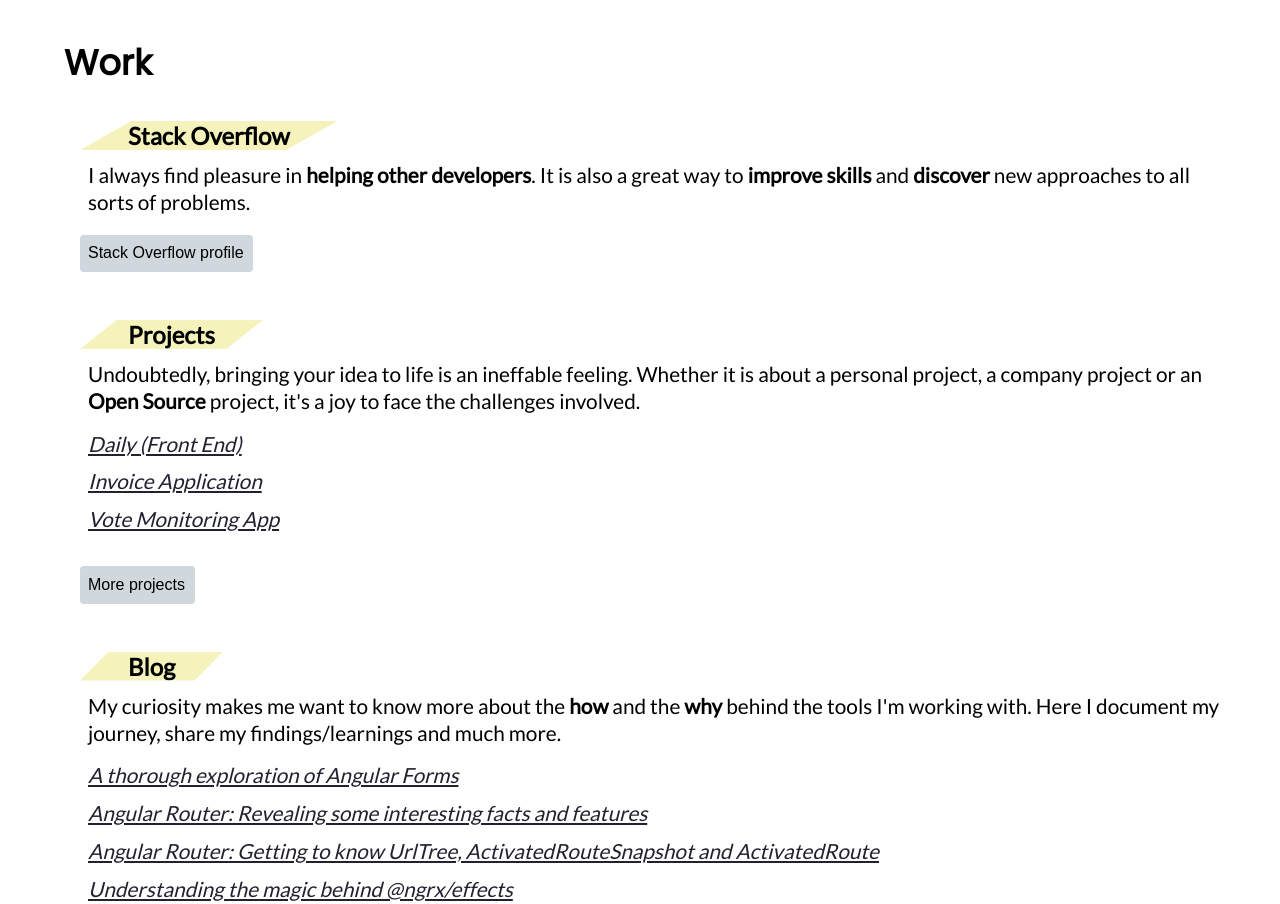
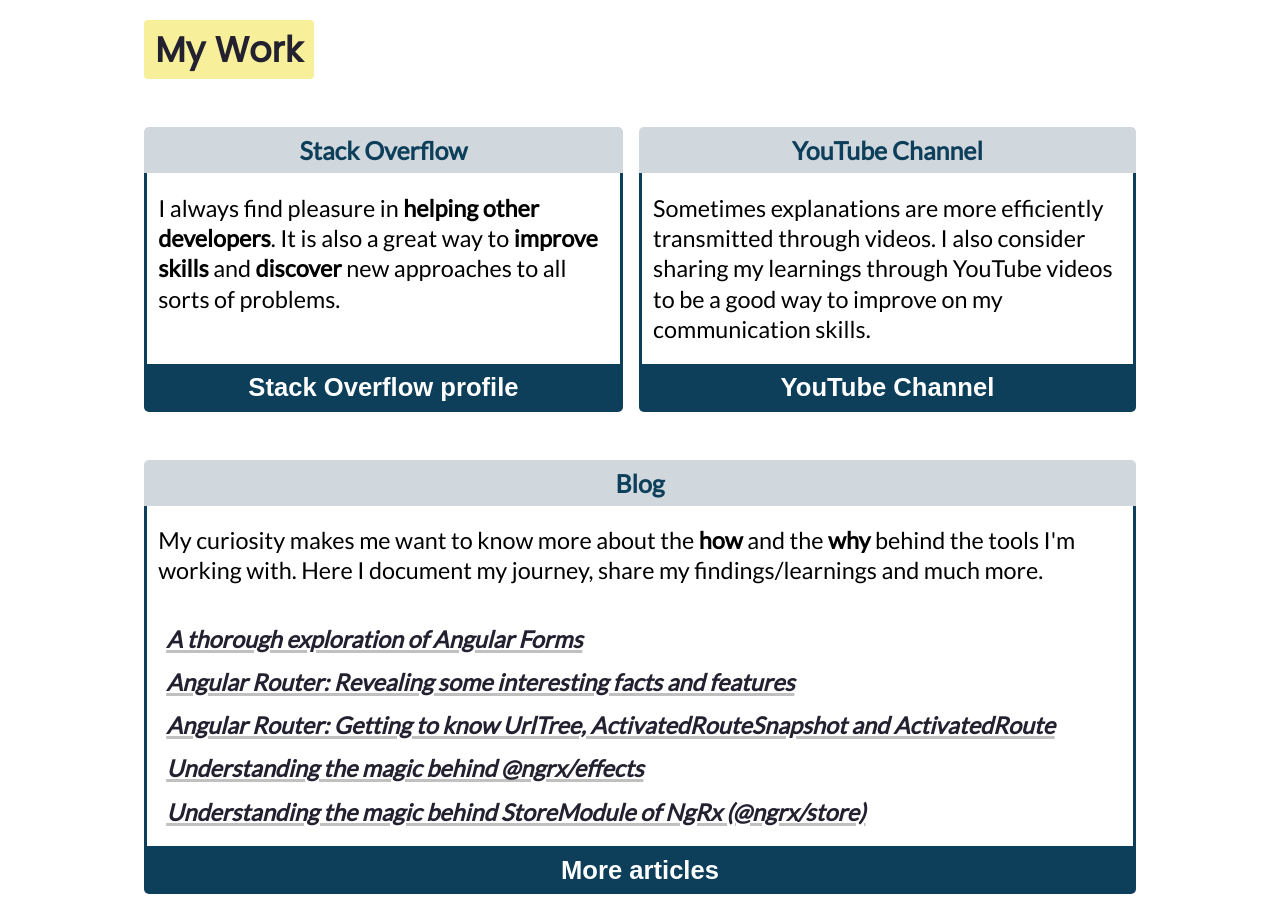
Before and after one commit to Andrei0872/andreigatej.dev, a Gatsby site: page / in a window 1280 px wide. Shown: the part 780-1684 px from the top of the page. Built offline with nearby package versions, Linux system fonts and the light colour scheme; Gatsby itself is replaced by a stand-in of ours; some packages are replaced by stand-ins of ours.

Commit message:
feat(work): add new design + integrate the YT part

```diff
--- a/src/components/work/work.css
+++ b/src/components/work/work.css
@@ -1,68 +1,133 @@
 .c-work {
-  padding: 3rem;
-  padding-top: 1rem;
+  display: grid;
+  grid-template-areas:
+      "t t t t"
+      "s s y y"
+      "b b b b"
+      "b b b b"
+      "p p n n";
+  max-width: min(10rem + 65vw, 89vw);
+  margin: 0 auto;
+  gap: 3rem 1rem;
+  scroll-margin-top: var(--header-height);
+
+  --radius-corner: 5px;
+  --padding-content: 1.2rem;
 }
 
-.c-work .c-work__title {
-  font-size: 2.2rem;
-  margin-left: 1rem;
+@media all and (max-width: 726px) {
+  .c-work {
+    grid-template-areas: "t" "s" "y" "b" "p" "n";
+  }
+}
+
+.is-stackoverflow {
+  grid-area: s;
+}
+
+.is-youtube {
+  grid-area: y;
+}
+
+.is-projects {
+  grid-area: p;
+}
+
+.is-blog {
+  grid-area: b;
+}
+
+.is-notes {
+  grid-area: n;
+}
+
+.c-work__title {
+  grid-area: t;
+  background: var(--selection-color);
+  color: var(--dark-blue-1);
+  justify-self: flex-start;
+  padding: 0.2rem .7rem;
+  border-radius: 4px;
+  font-size: clamp(1.2rem, 1rem + 1.5vw, 3rem);
 }
 
 .c-work-section {
-  padding-left: 2rem;
-  margin-top: 2rem;
+  display: flex;
+  flex-direction: column;
+  justify-content: space-between;
 }
 
-.c-work-section:not(:first-of-type) {
-  padding-top: 1rem;
+h2.c-work-section__name {
+  text-align: center;
+  padding: 0.5rem;
+  background: var(--gray-1);
+  font-size: clamp(1rem, 1rem + 0.7vw, 2rem);
+  border-radius: var(--radius-corner) var(--radius-corner) 0 0;
+  color: var(--dark-blue-2);
 }
 
-.c-work-section > p {
-  margin-top: 0.7rem;
-  font-size: 1.3rem;
-  line-height: 1.7rem;
+.c-work-section__content {
+  display: flex;
+  flex-direction: column;
+  font-size: clamp(1.2rem, 0.5rem + 1.2vw, 1.5rem);
+  line-height: 1.3;
+  border-left: 3px solid var(--dark-blue-2);
+  border-right: 3px solid var(--dark-blue-2);
+  flex-grow: 1;
 }
 
-.c-work-section > *:not(:first-child) {
-  padding-left: 0.5rem;
+.c-work-section__content > p {
+  padding: var(--padding-content) 0.3rem var(--padding-content) .7rem;
 }
 
-button.c-work-section__button {
-  margin-top: 1.2rem;
-  font-size: 1rem;
-  background-color: var(--gray-1);
+.c-work-section__button {
+  font-size: clamp(1rem, 0.8rem + 1vw, 1.6rem);
+  background-color: var(--dark-blue-2);
   padding: 0.6rem;
   border: none;
   cursor: pointer;
-  border-radius: 4px;
+  color: #fff;
+  font-weight: bold;
+  border-radius: 0 0 var(--radius-corner) var(--radius-corner);
 }
 
-.c-work-section__name {
-  clip-path: polygon(20% 0%, 100% 0%, 80% 100%, 0% 100%);
-  background: var(--yellow-1);
-  padding: 0rem;
-  display: inline-block;
-  padding-left: 3rem;
-  padding-right: 3rem;
+.c-work-section__button:hover {
+  text-decoration: underline;
+  text-decoration-color: var(--dark-yellow);
 }
 
-.c-work-section__sample {
-  padding-left: 1rem;
-  font-size: 1.3rem;
+.c-samples {
+  /* display: flex;
+  flex-direction: column;
+  justify-content: flex-start;
+   */
+  /* Using this so that the flex child takes the width of tis content. */
+  /* Otherwise, since the default is `stretch`, the flex child would take the full width. */
+  /* As a side note, setting `margin-right: auto` on each child container would work too. */
+  /* align-items: flex-start;
+  flex-grow: 1;
+  gap: .8rem;
+  */
+  display: grid;
+  grid-row-gap: .8rem;
+  flex-grow: 1;
+  grid-auto-rows: max-content;
+  align-content: center;
+  justify-items: flex-start;
+  padding: var(--padding-content);
+}
+
+.c-samples__sample {
   font-style: italic;
   text-decoration: underline;
+  text-decoration-thickness: 3px;
+  text-decoration-color: var(--main-grey);
+  color: var(--dark-blue-1);
+  font-weight: bold;
   cursor: pointer;
-  color: var(--dark-blue-1);
+  transition: transform .3s;
 }
 
-.c-work-section__sample:first-of-type {
-  margin-top: 1rem;
+.c-samples__sample:hover {
+  transform: translateY(-3px);
 }
-
-.c-work-section__sample[class]:not(:first-of-type) {
-  margin-top: .8rem;
-}
-
-.c-work-section__sample:last-of-type {
-  margin-bottom: 1rem
-}
--- a/src/components/work/work.js
+++ b/src/components/work/work.js
@@ -13,6 +13,17 @@
     </p>,
     clickHandler: () => window.open('https://stackoverflow.com/users/9632621/andrei-g%c4%83tej?tab=profile'),
     buttonText: 'Stack Overflow profile',
+    customClasses: ['is-stackoverflow']
+  },
+  {
+    name: <span>YouTube Channel</span>,
+    desc: <p>
+      Sometimes explanations are more efficiently transmitted through videos. I also consider sharing my learnings through YouTube videos to be a good way to improve on
+      my communication skills.
+    </p>,
+    clickHandler: () => window.open('https://www.youtube.com/channel/UCiE1tVkSC8aSk8EtnbbP8NQ'),
+    buttonText: 'YouTube Channel',
+    customClasses: ['is-youtube']
   },
   {
     name: <span>Projects</span>,
@@ -23,6 +34,7 @@
     samples: [],
     clickHandler: () => navigate('/projects'),
     buttonText: 'More projects',
+    customClasses: ['is-projects']
   },
   {
     name: <span>Blog</span>,
@@ -33,6 +45,7 @@
     samples: [],
     clickHandler: () => navigate('/blog'),
     buttonText: 'More articles',
+    customClasses: ['is-blog']
   },
   {
     name: <span>My Dev notes</span>,
@@ -43,6 +56,7 @@
     samples: [],
     clickHandler: () => navigate('/my-dev-notes'),
     buttonText: 'More Dev notes',
+    customClasses: ['is-notes']
   },
 ];
 
@@ -94,32 +108,43 @@
     }
   `);
 
-  sections[1].samples = sampleProjects;
-  sections[2].samples = sampleArticles;
-  sections[3].samples = sampleNotes;
+  sections[2].samples = sampleProjects;
+  sections[3].samples = sampleArticles;
+  sections[4].samples = sampleNotes;
 
   return (
     <section id="work" className="c-work">
-      <h1 className="c-work__title">Work</h1>
+      <h1 className="c-work__title">My Work</h1>
 
       {
         sections.map(
-          s => <div key={s.buttonText} className="c-work-section">
+          s => <div key={s.buttonText} className={["c-work-section",  ...s.customClasses && s.customClasses || []].join(' ') }>
             <h2 className="c-work-section__name">{s.name}</h2>
+
+            <div className="c-work-section__content">
               {s.desc}
+              {
+                s.samples
+                  ?
+                  <div className="c-samples">
                     {
                       s.samples
                         ? s.samples.map(
                           ({ frontmatter: sample }) => <div
                             onClick={() => navigateToArticleOrBlog(sample)}
                             key={sample.title}
-                    className="c-work-section__sample"
+                            className="c-samples__sample"
                           >
-                    <p>{sample.title}</p>
+                            {sample.title}
                           </div>
                         )
                         : null
                     }
+                  </div>
+                  : null
+            }
+            </div>
+
             <button onClick={() => s.clickHandler()} className="c-work-section__button">{s.buttonText}</button>
           </div>
         )
```
Lines whose indentation alone changed are shown as unchanged.
